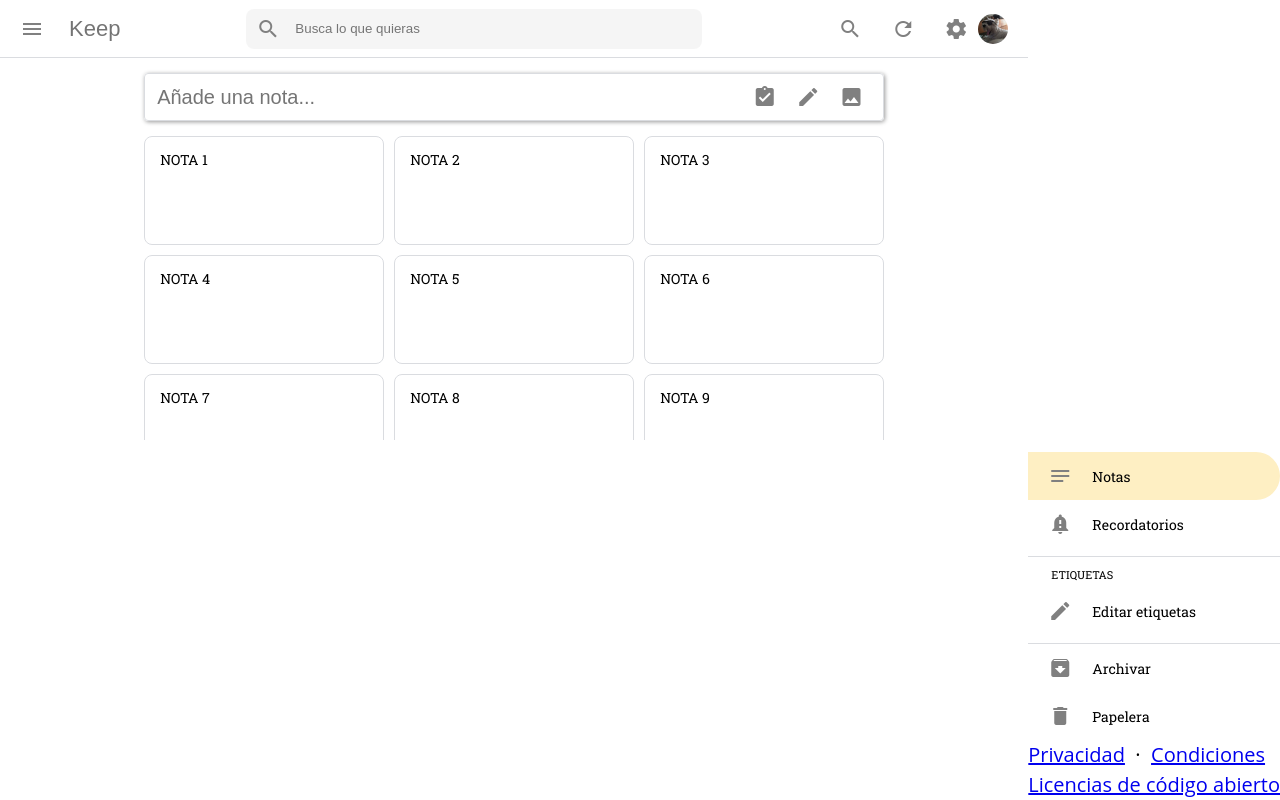
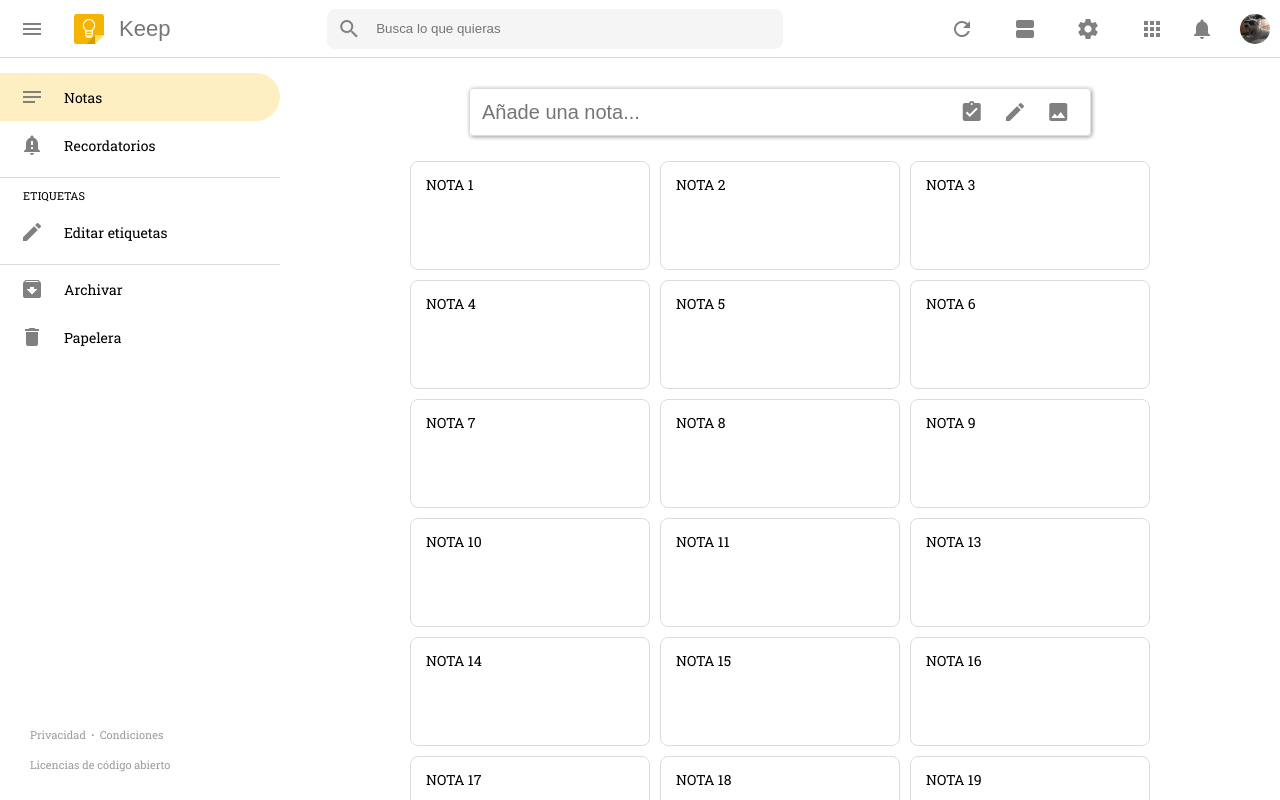
Before and after one commit to bri06/mirror-of-google-keep, a plain HTML site: page index.html in a window 1280 px wide. Drawn offline with Linux system fonts and the light colour scheme.

Commit message:
renombradas las clases cambiadas en el html tambien en sus propiedades css

```diff
--- a/styles/media-queries.css
+++ b/styles/media-queries.css
@@ -1,21 +1,26 @@
 @media (min-width: 630px) {
+  main {
+    padding: 30px 0px 30px 0px;
+  }
+
   .notes {
     display: grid;
     grid-template-columns: repeat(2, 240px);
+    padding-top: 25px;
   }
 
-  .addNota {
+  .add-note {
     width: var(--width-addNota-twoColumns);
   }
 
-  .menuLeft > img {
+  .menu-logo > img {
     display: block;
     width: 40px;
     height: 40px;
     padding-right: 10px;
   }
 
-  .menuRight i:nth-child(3) {
+  .principal-icons i:nth-child(3) {
     display: inline;
   }
 }
@@ -36,7 +41,7 @@
     padding: 0px 50px 0px 15px;
   }
 
-  .menuRight i:first-child {
+  .principal-icons i:first-child {
     display: none;
   }
 }
@@ -50,14 +55,14 @@
     padding-right: 180px;
   }
 
-  .addNota {
+  .add-note {
     width: var(--width-addNota-max);
-    margin: 0 auto;
+    /* margin: 0 auto; */
   }
 }
 
 @media (min-width: 1035px) {
-  .grid-container {
+  body {
     display: grid;
     grid-template-columns: 280px 1fr;
     grid-template-areas:
@@ -65,28 +70,22 @@
       "aside main";
   }
 
-  main {
-    /* overflow-y: scroll; */
-  }
-
-  .latestIconsHeader i {
+  .profile-icons i {
     display: inline;
   }
 
-  .latestIconsHeader {
-    display: flex;
+  .profile-icons {
     justify-content: space-between;
-    align-items: center;
     width: 130px;
     padding: 10px 10px;
   }
 
-  .menuRight {
+  .principal-icons {
     width: 150px;
     padding-right: 30px;
   }
 
-  .addNota {
+  .add-note {
     width: var(--width-addNota-twoColumns);
   }
 
@@ -97,12 +96,10 @@
 
   aside {
     grid-area: aside;
-    /* position: fixed; */
-    /* width: auto; */
     display: flex;
     flex-direction: column;
     justify-content: space-between;
-    margin-top: 12px;
+    padding-top: 15px;
   }
 
   aside ul li {
@@ -139,20 +136,20 @@
     background-color: #f4f5f8;
   }
 
-  .footerAside {
-    padding: 0 30px;
+  footer {
+    font-family: var(--principal-font);
+    font-size: .6875rem;
+    padding: 0px 30px 20px 30px;
     line-height: 30px;
   }
 
-  .footerAside a:hover {
+  footer a:hover {
     color: black;
   }
 
-  .footerAside, .footerAside a {
+  footer a {
     text-decoration: none;
     color: #9c9c9c;
-    font-family: var(--principal-font);
-    font-size: .6875rem;
   }
 }
 
@@ -162,12 +159,12 @@
     grid-template-columns: repeat(3, 240px);
   }
 
-  .addNota {
+  .add-note {
     width: var(--width-addNota-max);
   }
 }
 
-@media (min-width: 1370px) {
+@media (min-width: 1360px) {
   .notes {
     display: grid;
     grid-template-columns: repeat(4, 240px);
```
